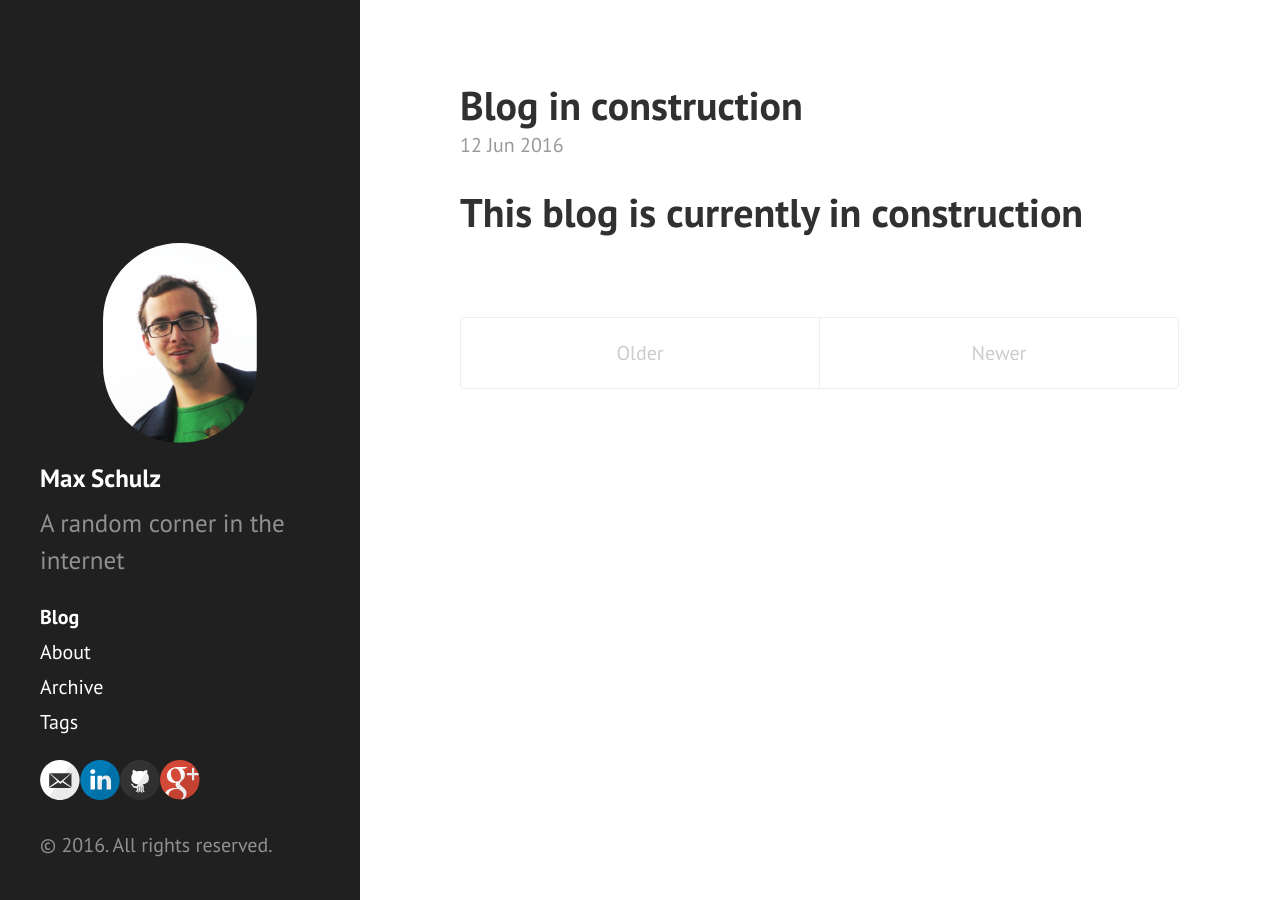
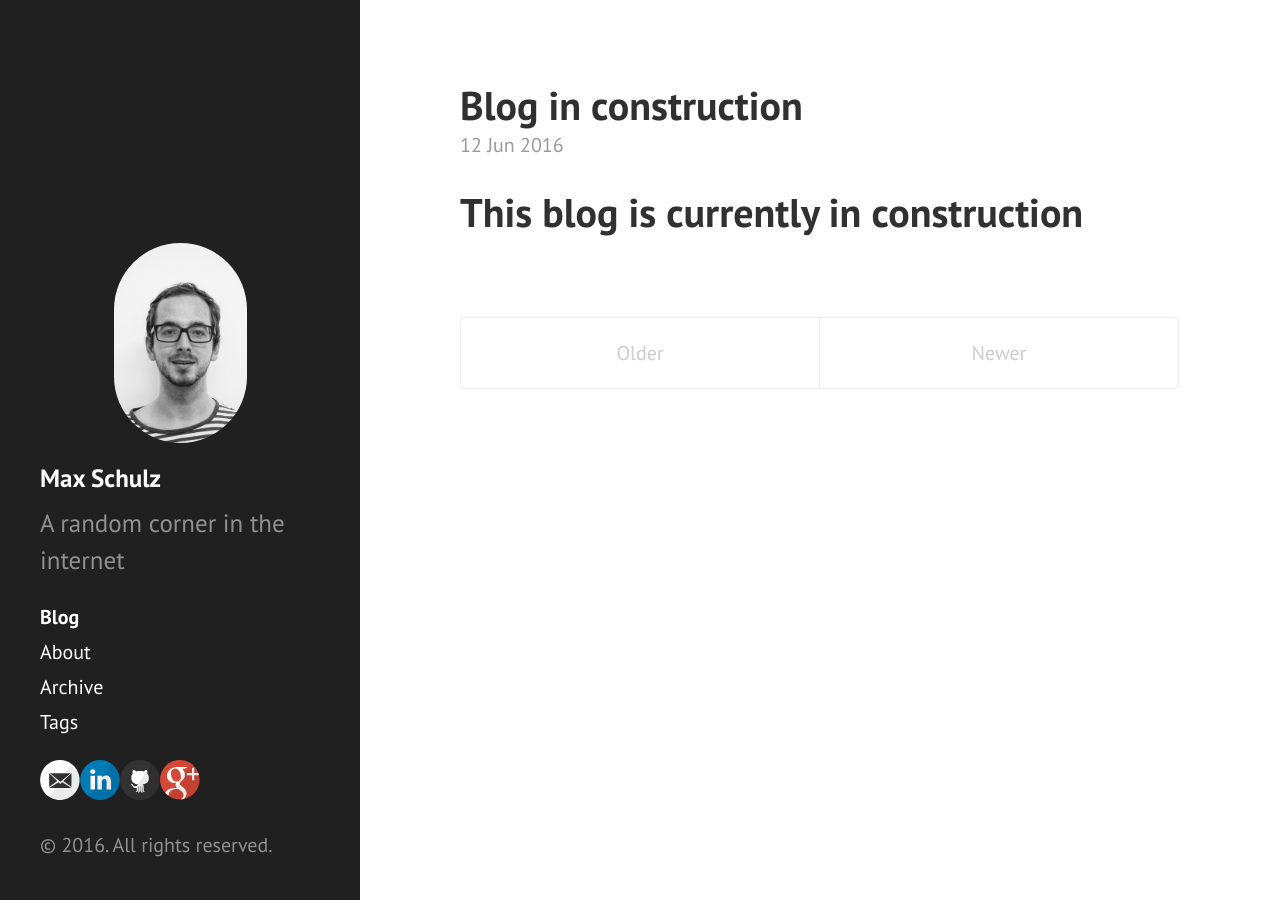
Before and after one commit to schulz-m/schulz-m.github.io, a Jekyll site: the page built from index.html, in a window 1280 px wide. Built offline with Jekyll 4.4.1, drawn with Linux system fonts in a browser that asks for light colours; the list of posts is cut into pages by our own code.

Commit message:
Change sidebar picture

```diff
--- a/_includes/sidebar.html
+++ b/_includes/sidebar.html
@@ -1,7 +1,7 @@
 <div class="sidebar">
   <div class="container sidebar-sticky">
     <div class="sidebar-about">
-      <img src="/assets/max.png" alt="Picture of me" class="avatar" />
+      <img src="/assets/max_bw.jpg" alt="Picture of me" class="avatar" />
       <h2><a href="{{ site.baseurl }}">{{ site.title }}</a></h2>
       <p class="lead">{{ site.description }}</p>
     </div>
```
Also changed, not shown: assets/max_bw.jpg (added), assets/max_rpg.png (renamed from assets/max.png).
